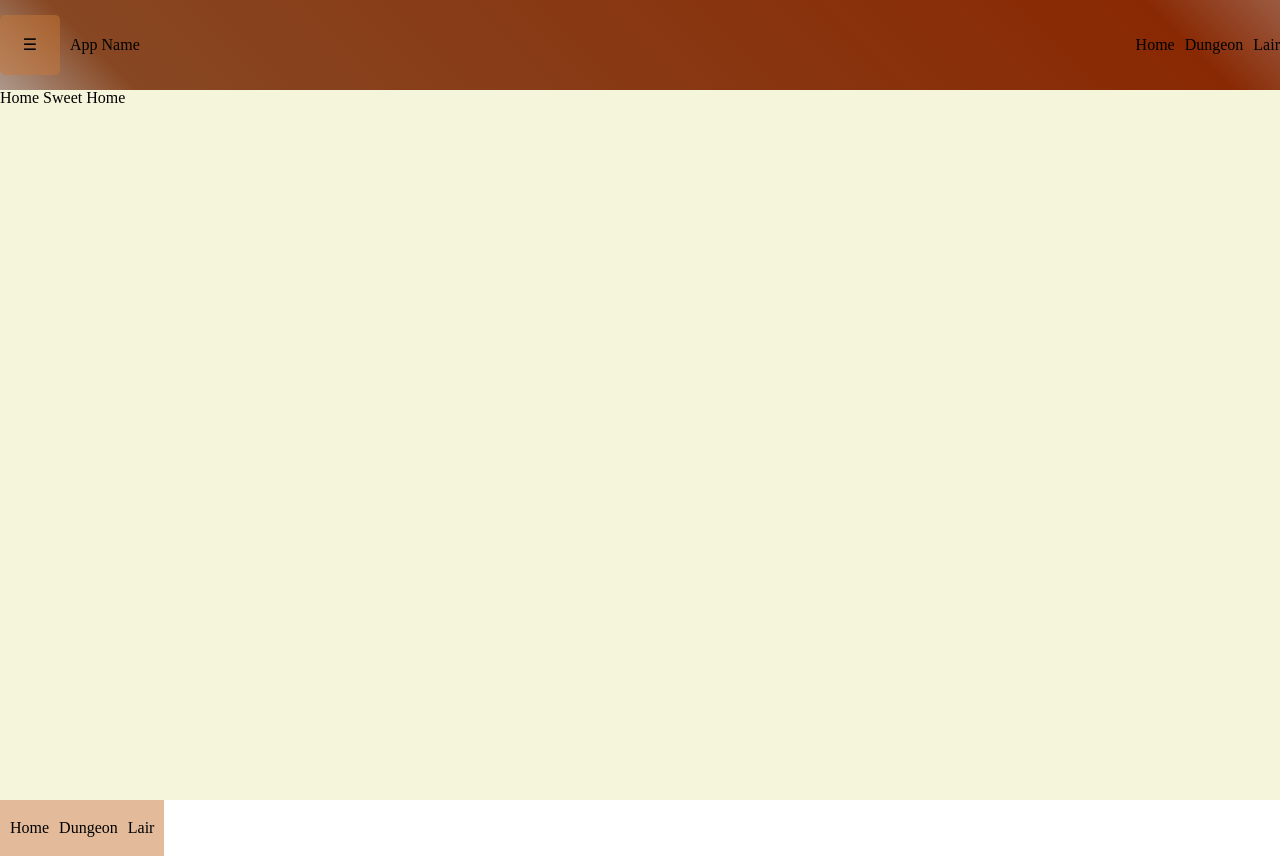
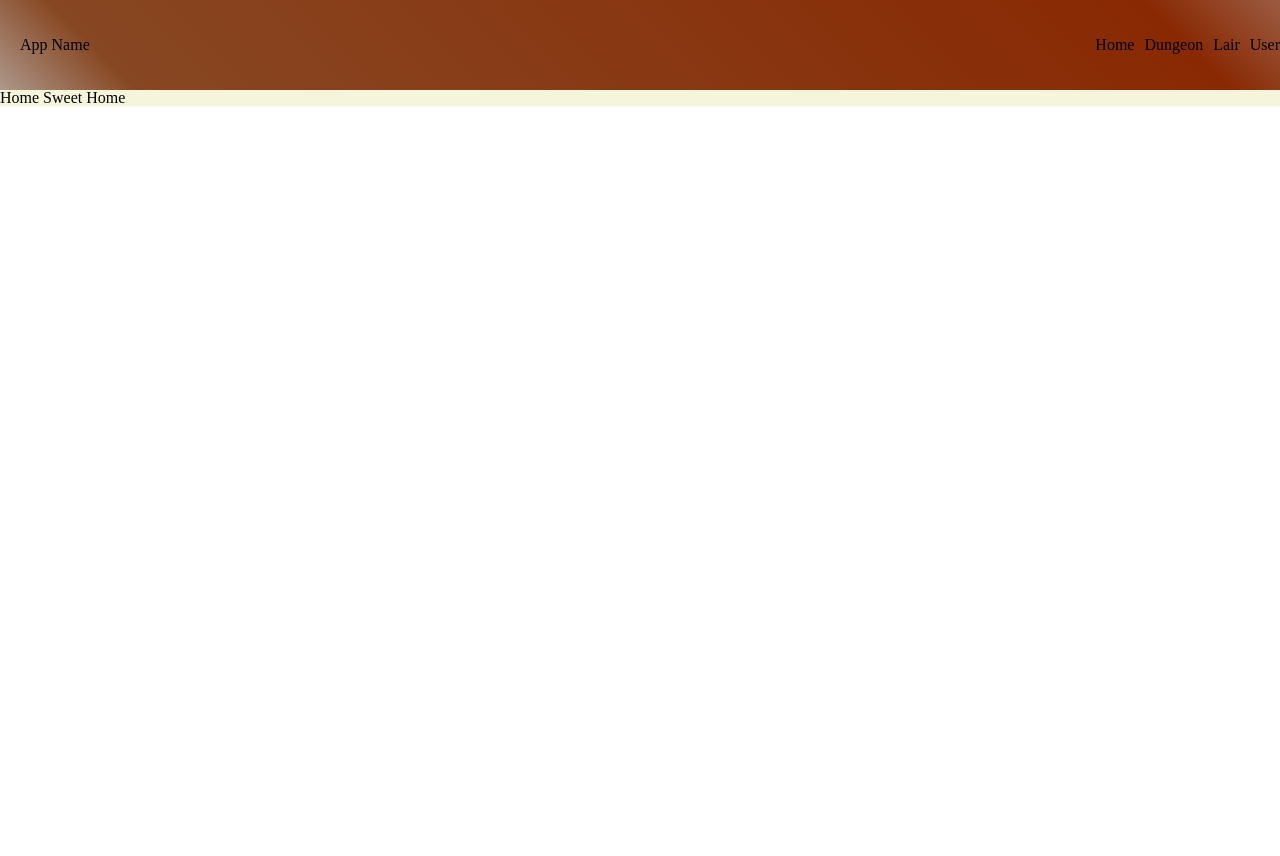
Before and after one commit to belliott15/adv-react-template, a React app: page / in a window 1280 px wide. After the commit the page ends 800 px from the top, so only its background shows below. Built offline with nearby package versions, Linux system fonts and the light colour scheme.

Commit message:
moved menu containers into menu class in menu.css

```diff
--- a/src/components/Page/Header/Header.css
+++ b/src/components/Page/Header/Header.css
@@ -1,12 +1,27 @@
 .Header{
     background: linear-gradient(45deg,silver -5%, rgb(135, 71, 34)10%, rgb(137, 41, 3)  90%, silver 120% );
 
-    height: 90px;
+    height: 60px;
 
     display: grid;
     grid-template-columns: max-content 1fr max-content;
     gap: 10px;
     align-items: center;
 
+    .NavigationContainer{
+        display: none;
+        justify-self: end;
+    }
 
+    @media (min-width: 750px){
+        height: 90px;
+        padding-left: 20px;
+    .MenuContainer{
+        display: none;
+    }
+
+    .NavigationContainer{
+        display: initial;
+    }
+  }
 }
--- a/src/components/Page/Header/Header.jsx
+++ b/src/components/Page/Header/Header.jsx
@@ -6,7 +6,7 @@ import styles from './Header.css';
 export default function Header() {
   return (
     <header className={styles.Header}>
-      <div>
+      <div className={styles.MenuContainer}>
         <Menu />
       </div>
 
@@ -14,9 +14,11 @@ export default function Header() {
         App Name
       </div>
 
-      <div>
+      <div className={styles.NavigationContainer}>
         <Navigation />
       </div>
+
+      <div>User</div>
     </header>
   );
 }
--- a/src/components/Page/Header/Menu.css
+++ b/src/components/Page/Header/Menu.css
@@ -12,8 +12,6 @@
         &::before {
             content: '✕'
         }
-    }
-
         .MenuContainer{
         transform: translateX(0);
       }
@@ -21,9 +19,12 @@
 
     .MenuContainer{
         position: absolute;
-    top: 100%;
+        top: 60px;
+        height: 100vh;
+        width: 90px;
         padding: 20px 10px;
-    background:rgba(199, 120, 56, 0.5);
+        background: linear-gradient(215deg, rgba(199, 100, 255, 0.9), green);
         transform: translateX(-100%);
         transition: transform 200ms ease-in;
     }
+}
--- a/src/components/Page/Layout.css
+++ b/src/components/Page/Layout.css
@@ -1,4 +1,5 @@
 .Layout{
     background: beige;
-    height:100vh;
+    display: grid;
+    grid-template-rows: auto 1fr;
 }
```
Lines whose indentation alone changed are shown as unchanged.
